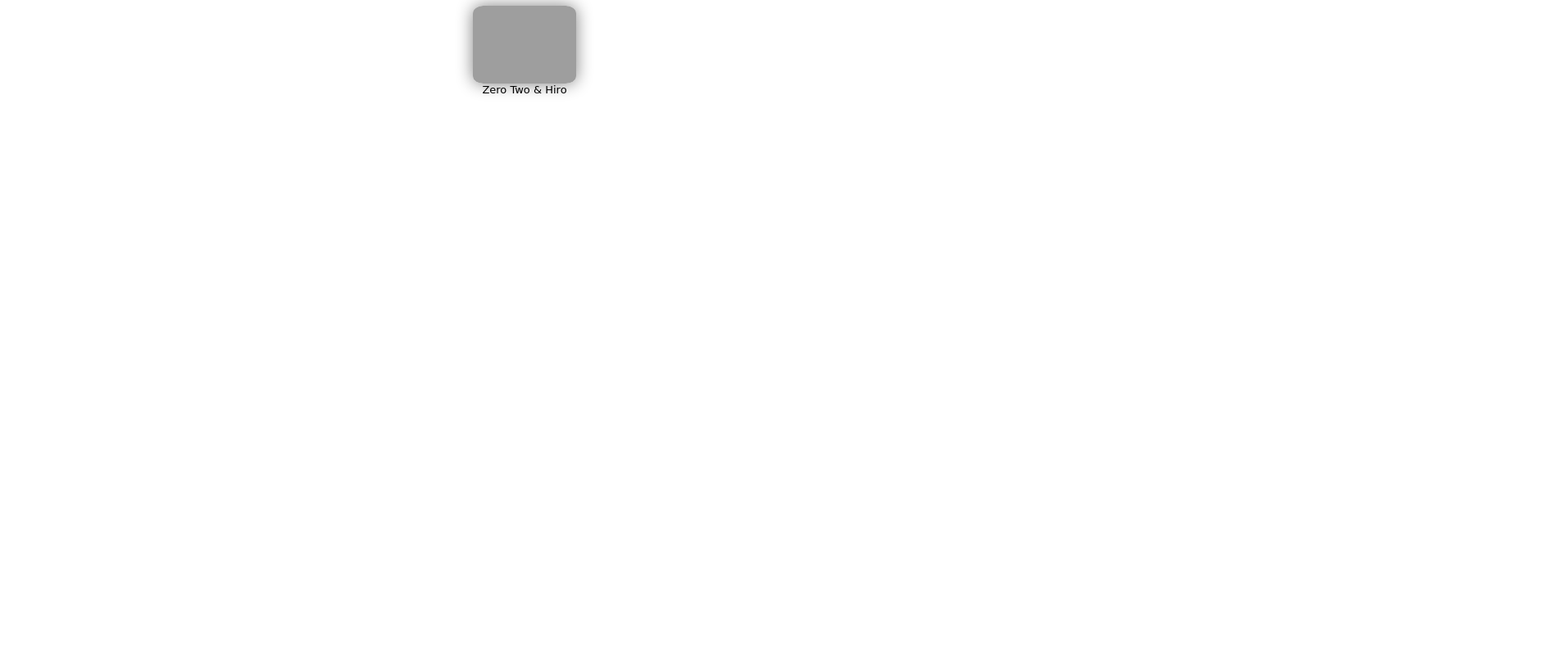
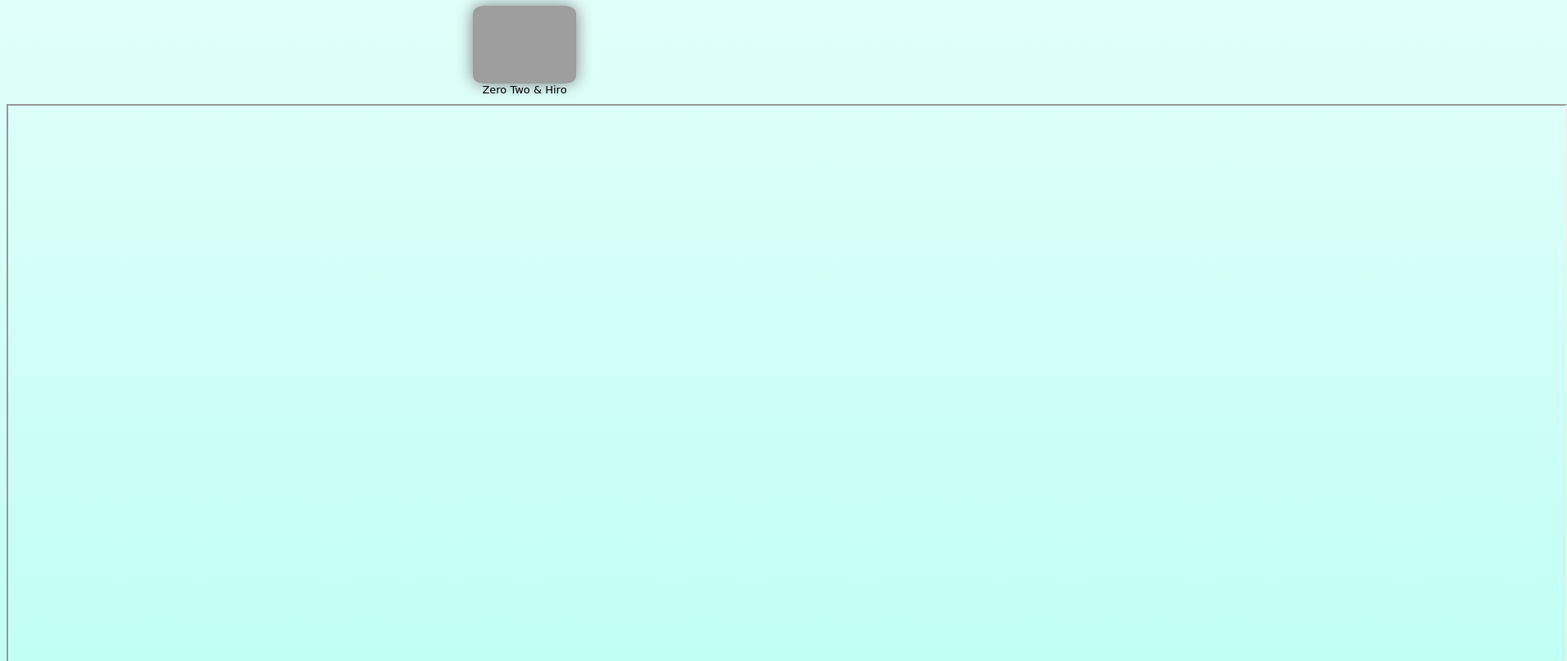
Before and after one commit to ssaulsoto/anime-hero, a plain HTML site: page index.html in a window 1280 px wide. Shown: the part 743-1550 px from the top of the page at 82% size, 1912 px wide, since content can reach past the window. Before the commit the page ends 870 px from the top, so only its background shows below. Drawn offline with Linux system fonts and the light colour scheme; grey boxes are pictures that could not be loaded.

Commit message:
updated background color and iframe

```diff
--- a/index.html
+++ b/index.html
@@ -37,10 +37,12 @@
             border-radius:10%;
             box-shadow: 0 0 20px gray;
         }
+        body{
+            background-image: linear-gradient(white, #B3FFF2);
+        }
     </style>
 </head>
 <body>
-
     <h1 class="alpha">Alpha</h1>
     <p class="alpha">Attack on Titan</p>
     <img src="https://i.pinimg.com/474x/f7/c6/d0/f7c6d030e93a7f692a05844c33ec3b72.jpg" alt="mikasa" class="image">
@@ -61,5 +63,6 @@
     <img src="https://steamuserimages-a.akamaihd.net/ugc/1485578266355210279/60EDD58DBC16348304728FABE713BC4921A3DC51/?imw=512&&ima=fit&impolicy=Letterbox&imcolor=%23000000&letterbox=false" alt="FranXX" class="image">
     <p style="font-size: small;">Zero Two & Hiro</p>
 
+    <iframe src="https://ssaulsoto.github.io/anime-hero/test.html" style="height: 1000px;width: 1900px;" title="Portfolio"></iframe>
 </body>
 </html>
```
